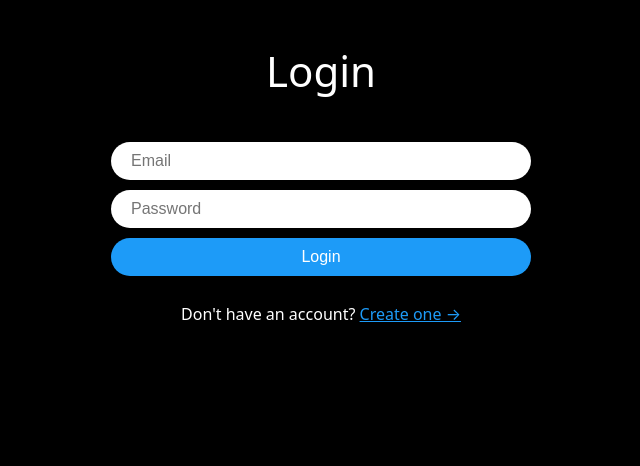
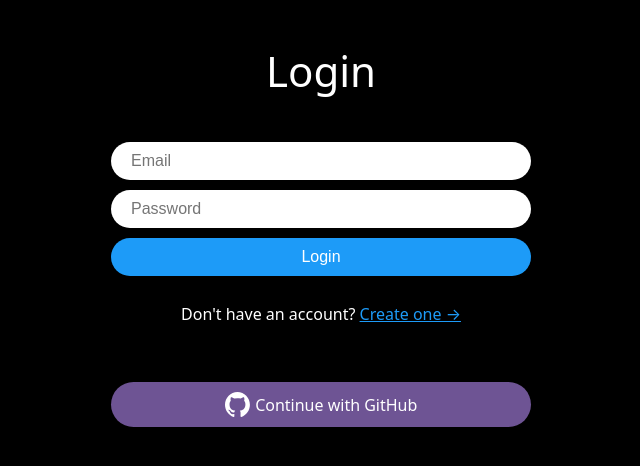
Before and after one commit to chc3954/learn-firebase, a React (Vite) app: page /login in a window 1280 px wide. Shown: the top 466 px of the page, without its empty margins (319-959 px from the left). Built offline with nearby package versions, Linux system fonts and the light colour scheme.

Commit message:
Added github oauth feature

```diff
--- /dev/null
+++ b/src/components/github-button.tsx
@@ -0,0 +1,47 @@
+import { GithubAuthProvider, signInWithRedirect } from "firebase/auth";
+import styled from "styled-components";
+import { auth } from "../firebase";
+import { useNavigate } from "react-router-dom";
+import { FirebaseError } from "firebase/app";
+
+const Button = styled.span`
+  margin-top: 50px;
+  background-color: #6e5494;
+  font-weight: 500;
+  width: 100%;
+  padding: 10px 20px;
+  border-radius: 50px;
+  border: 0;
+  display: flex;
+  gap: 5px;
+  align-items: center;
+  justify-content: center;
+  cursor: pointer;
+`;
+
+const Logo = styled.img`
+  height: 25px;
+`;
+
+export default function GithubButton() {
+  const navigate = useNavigate();
+
+  const onClick = async () => {
+    try {
+      const provider = new GithubAuthProvider();
+      await signInWithRedirect(auth, provider);
+      navigate("/");
+    } catch (e) {
+      if (e instanceof FirebaseError) {
+        console.log(e.message);
+      }
+    }
+  };
+
+  return (
+    <Button onClick={onClick}>
+      <Logo src="/github-logo.svg" />
+      Continue with GitHub
+    </Button>
+  );
+}
--- a/src/routes/create-account.tsx
+++ b/src/routes/create-account.tsx
@@ -11,6 +11,7 @@
   Title,
   Form,
 } from "../components/auth-components";
+import GithubButton from "../components/github-button";
 
 export default function CreateAccount() {
   const navigate = useNavigate();
@@ -94,6 +95,7 @@
           Already have an account <Link to="/login">Login &rarr;</Link>
         </Switcher>
       </Form>
+      <GithubButton />
     </Container>
   );
 }
--- a/src/routes/login.tsx
+++ b/src/routes/login.tsx
@@ -11,6 +11,7 @@
   Title,
   Form,
 } from "../components/auth-components";
+import GithubButton from "../components/github-button";
 
 export default function Login() {
   const navigate = useNavigate();
@@ -75,6 +76,7 @@
           <Link to="/create-account">Create one &rarr;</Link>
         </Switcher>
       </Form>
+      <GithubButton />
     </Container>
   );
 }
```
Also changed, not shown: public/github-logo.svg (added).
